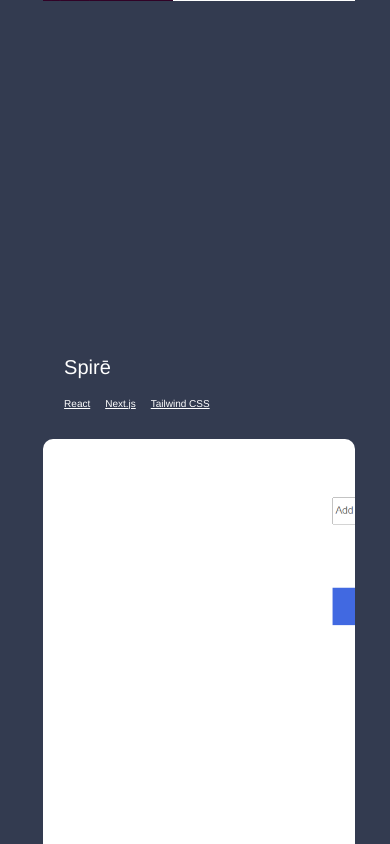
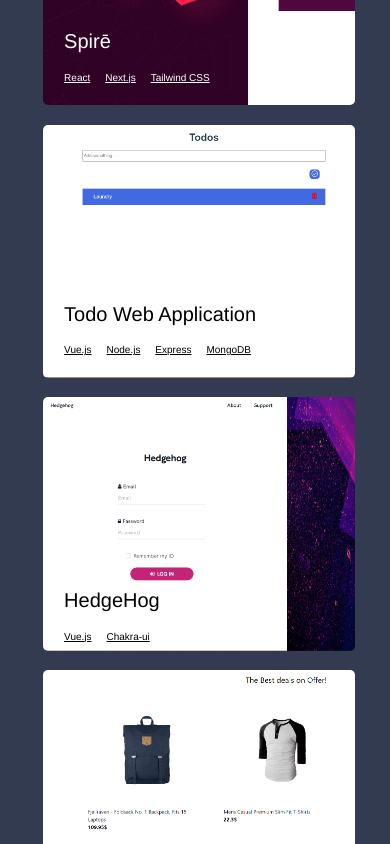
Before and after one commit to Moyowaaaa/Moyowa, a Vue app: page / in a window 390 px wide. Shown: the part 2360-3204 px from the top of the page. Built offline with nearby package versions, Linux system fonts and the light colour scheme; a web font is replaced by a local one.

Commit message:
added: mobile responsiveness

```diff
--- a/src/views/Home.vue
+++ b/src/views/Home.vue
@@ -891,7 +891,7 @@ margin-top:10%;
   margin-left:5%;
 }
 .project{
-  border-radius: 10px;
+  border-radius:5px
 }
 .mobileeee{
   display:block;
@@ -976,14 +976,22 @@ margin-top:10%;
   display:none;
 }
 .projects .project{
+  margin-top:5%;
   width: 80%;
-  height: 70vh;
+  height: 30vh;
 }
-#first{
-  background-size: 100%;
-  background-repeat: no-repeat;
+#second{
 
+  background-position-x: -10vh
 }
+
+#third .langs{
+  padding-top:20px;
+}
+#fourth .langs{
+  padding-top:20px
+}
+
 
 }
 /* ------------ */
```
